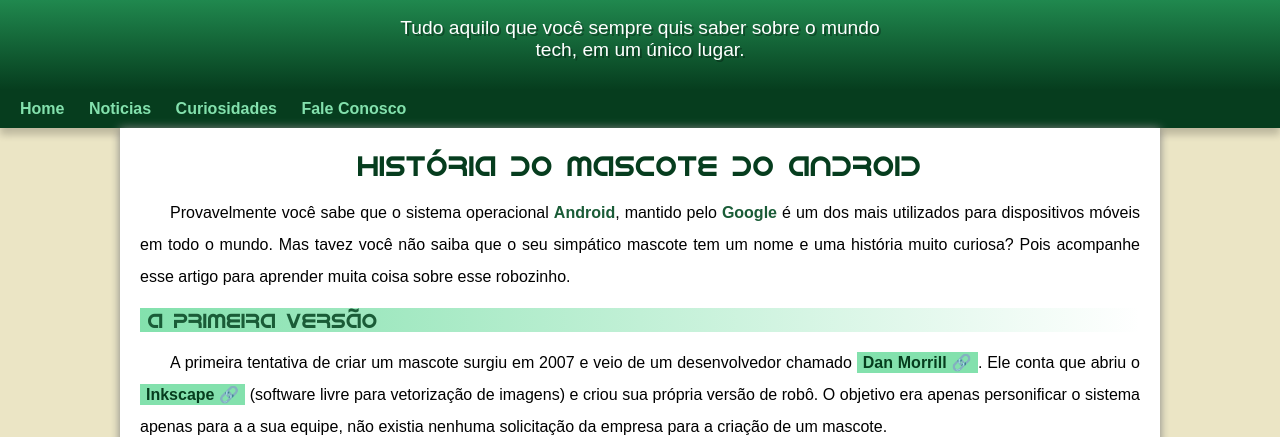
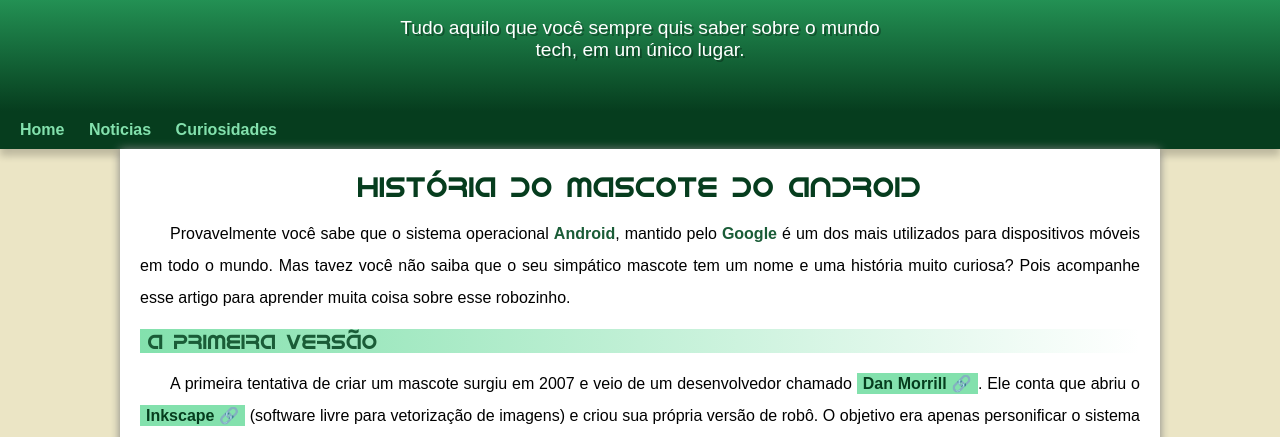
Before and after one commit to Willycker/HTML_CSS, a plain HTML site: page desafio16/desafio16.html in a window 1280 px wide. Shown: the part 100-537 px from the top of the page. Drawn offline with Linux system fonts and the light colour scheme.

Commit message:
problema de padding corrigido linha 61 do css

```diff
--- a/desafio16/css/stylo.css
+++ b/desafio16/css/stylo.css
@@ -58,7 +58,7 @@
     padding-right: 10px;
     padding-left: 10px;
     margin: auto;
-    margin-bottom: 30px;
+    padding-bottom: 50px;
     text-shadow: 2px 2px 0px rgba(0, 0, 0, 0.315);
 }
 
--- a/desafio16/desafio16.html
+++ b/desafio16/desafio16.html
@@ -19,7 +19,6 @@
 		<a href="#">Home</a>
 		<a href="#">Noticias</a>
 		<a href="#">Curiosidades</a>
-		<a href="#">Fale Conosco</a>
 	</nav>
 
 	<main>
```
